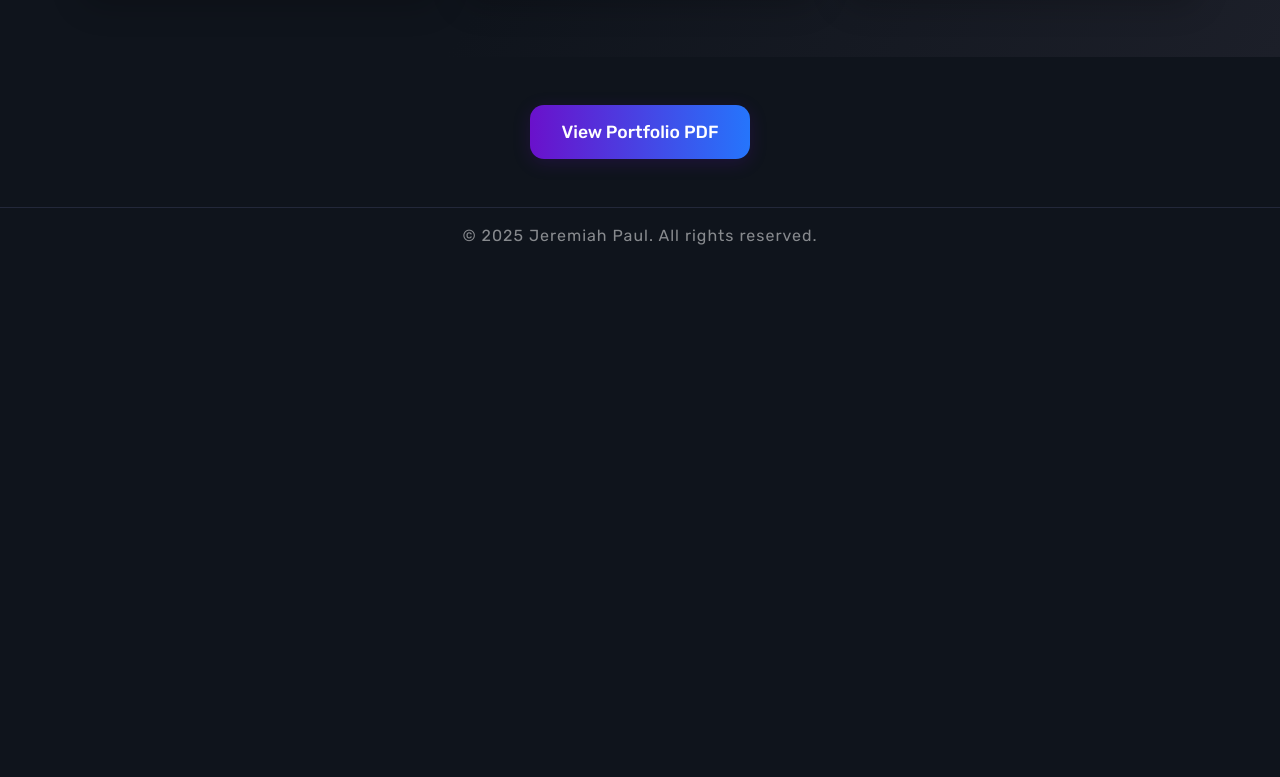
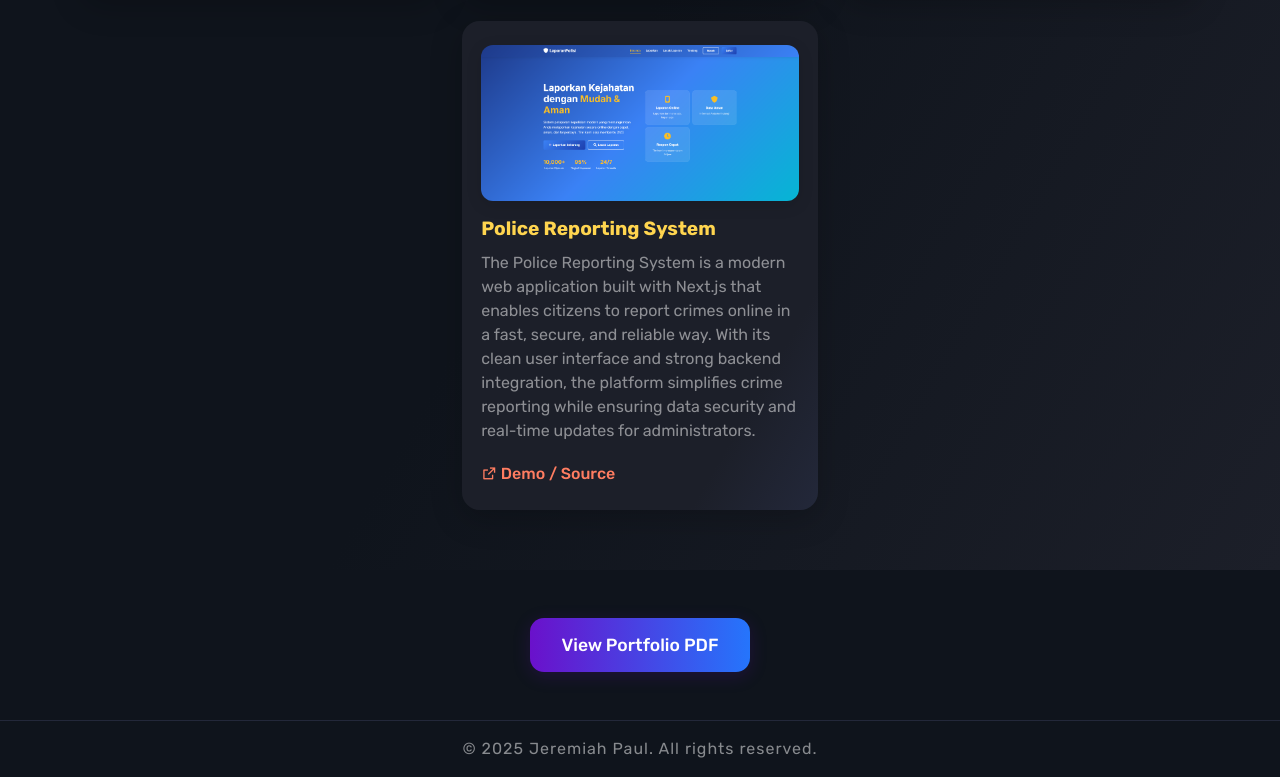
Before and after one commit to codjere/Porto-Jere, a plain HTML site: page portofolio.html in a window 1280 px wide. Shown: the part 1342-2119 px from the top of the page. Before the commit the page ends 1606 px from the top, so only its background shows below. Drawn offline with nearby package versions, Linux system fonts and the light colour scheme.

Commit message:
nambah porto polisi

```diff
--- a/portofolio.html
+++ b/portofolio.html
@@ -246,6 +246,16 @@
                         </a>
                     </div>
                 </div>
+                <div class="col-md-6 col-lg-4">
+                    <div class="project-card h-100 animated-element">
+                        <img src="Images/Polisi.png" alt="police" class="project-img mb-3">
+                        <h5 class="fw-bold mb-2">Police Reporting System</h5>
+                        <p>The Police Reporting System is a modern web application built with Next.js that enables citizens to report crimes online in a fast, secure, and reliable way. With its clean user interface and strong backend integration, the platform simplifies crime reporting while ensuring data security and real-time updates for administrators.</p>
+                        <a href="http://github.com/codjere/Kepolisian-Web-dengan-Cursor-AI" class="project-link" target="_blank">
+                            <i class="ri-external-link-line"></i> Demo / Source
+                        </a>
+                    </div>
+                </div>
             </div>
         </div>
     </section>
```
Also changed, not shown: Images/Polisi.png (added).
